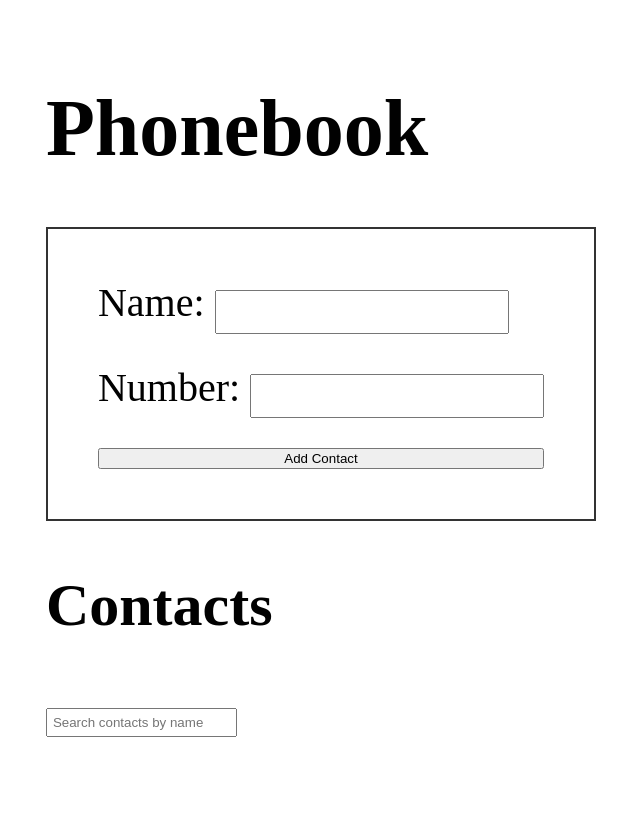
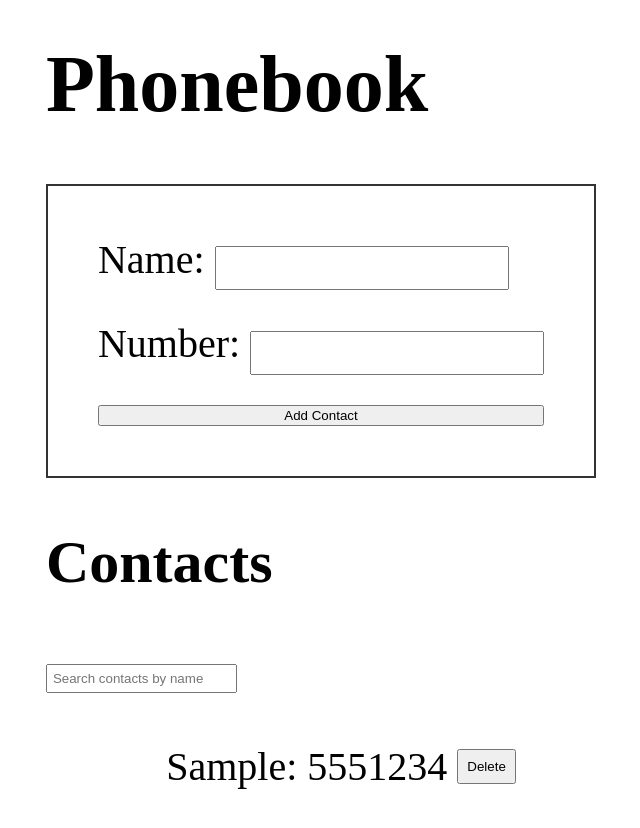
Before and after one commit to telezhka/goit-react-hw-06-phonebook, a React (Create React App) app: page / in a window 1280 px wide. Both pictures are taken after typing "Sample", "5551234" into the empty fields and a click on the button "Add Contact". Shown: the whole page, without its empty margins (319-959 px from the left). Built offline with nearby package versions, Linux system fonts and the light colour scheme.

Commit message:
delete-refac

```diff
--- a/src/components/App.jsx
+++ b/src/components/App.jsx
@@ -1,21 +1,26 @@
-import React, { useState, useEffect } from 'react';
+import React, { useState } from 'react';
 // import { nanoid } from 'nanoid';
 import { ContactList } from './ContactsList';
 import { Form } from './Form';
 import { FilterInput } from './FilterInput';
+import { useDispatch } from 'react-redux';
+// import { getContacts } from 'redux/selectors';
+import { deleteContact } from 'redux/contactsSlice';
 export const App = () => {
-  const [contacts, setContacts] = useState([]);
+  // const [contacts, setContacts] = useState([]);
   const [filter, setFilter] = useState('');
-  useEffect(() => {
-    const storedContacts = localStorage.getItem('contacts');
-    if (storedContacts) {
-      setContacts(JSON.parse(storedContacts));
-    }
-  }, []);
+  // const contacts = useSelector(getContacts);
+  const dispatch = useDispatch();
+  // useEffect(() => {
+  //   const storedContacts = localStorage.getItem('contacts');
+  //   if (storedContacts) {
+  //     setContacts(JSON.parse(storedContacts));
+  //   }
+  // }, []);
 
-  useEffect(() => {
-    localStorage.setItem('contacts', JSON.stringify(contacts));
-  }, [contacts]);
+  // useEffect(() => {
+  //   localStorage.setItem('contacts', JSON.stringify(contacts));
+  // }, [contacts]);
 
   // const handleAddContact = (name, number) => {
   //   const existingContact = contacts.find(contact => contact.name === name);
@@ -33,9 +38,7 @@ export const App = () => {
   // };
 
   const handleDeleteContact = id => {
-    setContacts(prevContacts =>
-      prevContacts.filter(contact => contact.id !== id)
-    );
+    dispatch(deleteContact(id));
   };
 
   const handleFilterChange = event => {
@@ -43,9 +46,9 @@ export const App = () => {
   };
 
   const getFilteredContacts = () => {
-    return contacts.filter(contact =>
-      contact.name.toLowerCase().includes(filter.toLowerCase())
-    );
+    // return contacts.filter(contact =>
+    //   contact.name.toLowerCase().includes(filter.toLowerCase())
+    // );
   };
   const filteredContacts = getFilteredContacts();
 
--- a/src/components/ContactsList.jsx
+++ b/src/components/ContactsList.jsx
@@ -1,13 +1,18 @@
 import React from 'react';
 import css from '../css/ContactsList.module.css';
 import PropTypes from 'prop-types';
-export const ContactList = ({ contacts, onDeleteContact }) => {
+import { getContacts } from 'redux/selectors';
+import { useSelector } from 'react-redux';
+
+export const ContactList = ({ onDeleteContact }) => {
+  const contacts = useSelector(getContacts);
+  console.log(contacts);
   return (
     <ul>
       {contacts.map(contact => (
         <li key={contact.id} className={css.listItem}>
           <span className={css.listText}>
-            {contact.name}: {contact.number}
+            {contact.contact.name}: {contact.contact.number}
           </span>
           <button
             onClick={() => onDeleteContact(contact.id)}
@@ -21,6 +26,5 @@ export const ContactList = ({ contacts, onDeleteContact }) => {
   );
 };
 ContactList.propTypes = {
-  contacts: PropTypes.array.isRequired,
   onDeleteContact: PropTypes.func.isRequired,
 };
--- a/src/components/Form.jsx
+++ b/src/components/Form.jsx
@@ -2,7 +2,7 @@ import React, { useState } from 'react';
 import { useDispatch } from 'react-redux';
 import css from '../css/Form.module.css';
 import { addContact } from 'redux/contactsSlice';
-import { store } from '../redux/store';
+// import { store } from '../redux/store';
 
 export const Form = () => {
   const [name, setName] = useState('');
```
